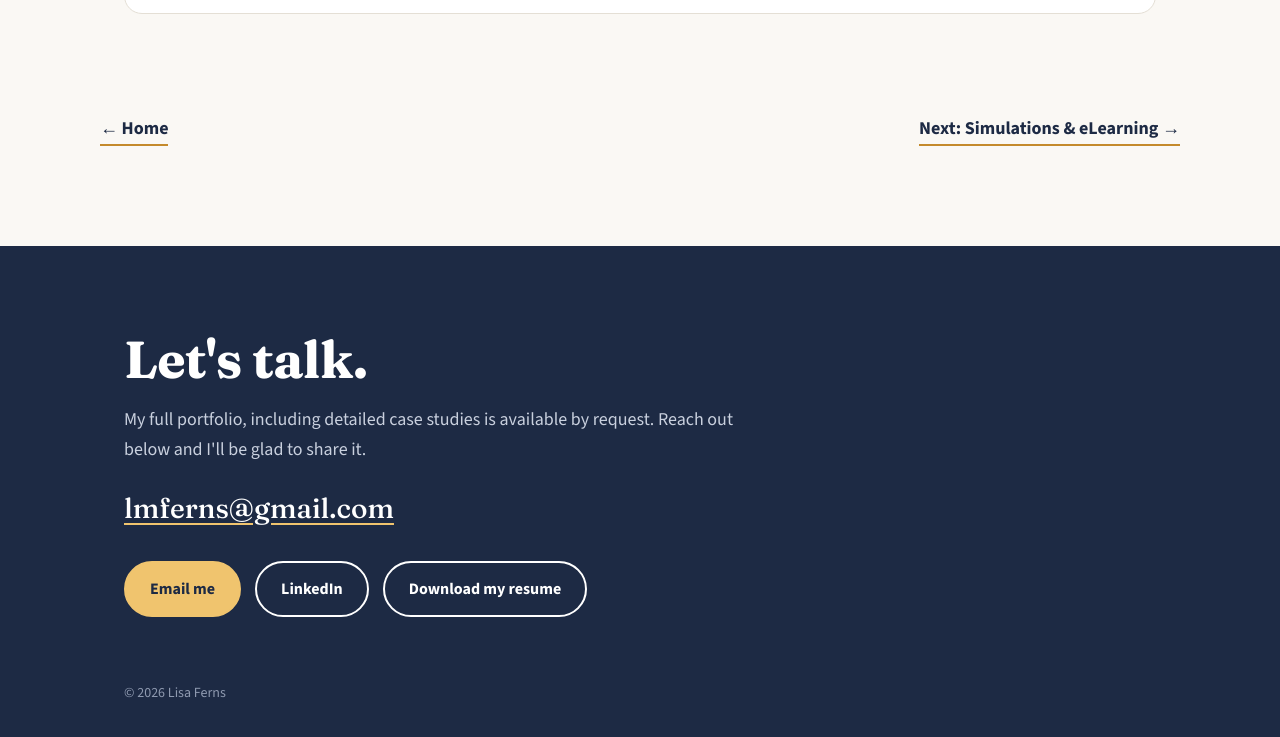
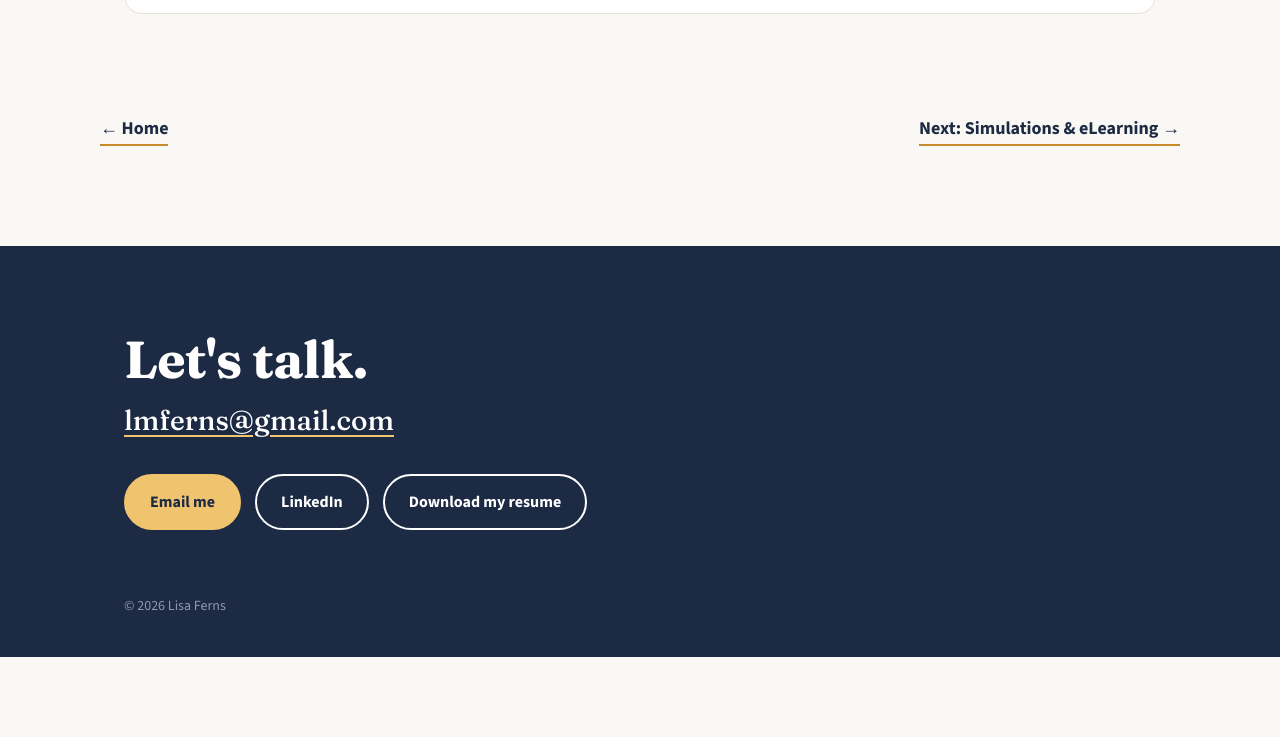
Before and after one commit to lmferns/lmferns.github.io, a plain HTML site: page ai.html in a window 1280 px wide. Shown: the part 5311-6048 px from the top of the page. After the commit the page ends 5968 px from the top, so only its background shows below. Drawn offline with nearby package versions, Linux system fonts and the light colour scheme.

Commit message:
Remove 'available by request' line from contact section
Co-Authored-By: Claude Opus 5.5 <noreply@anthropic.com>
Claude-Session: https://claude.ai/code/session_01UwCX3iWquNVnC4DC54pGDf

```diff
--- a/ai.html
+++ b/ai.html
@@ -64,7 +64,6 @@
 <div class="shift"><div><small>Before</small><b>Eight lessons of click-to-expand reading</b><br>Remember / Identify</div><div class="arrow">&rarr;</div><div class="after"><small>After</small><b>One continuous, branching scenario</b><br>Apply / Analyze</div></div></article></div></section><div class="wrap next"><a href="index.html">&larr; Home</a><a href="simulations.html">Next: Simulations &amp; eLearning &rarr;</a></div></main>
 <section id="contact"><div class="wrap">
 <h2>Let's talk.</h2>
-<p>My full portfolio, including detailed case studies is available by request. Reach out below and I'll be glad to share it.</p>
 <p class="email"><a href="mailto:lmferns@gmail.com">lmferns@gmail.com</a></p>
 <div class="btns">
 <a class="btn solid" href="mailto:lmferns@gmail.com">Email me</a>
```
Also changed, not shown: critical-decisions.html (+0 -1 lines), evaluation.html (+0 -1 lines), index.html (+0 -1 lines), media.html (+0 -1 lines), process.html (+0 -1 lines), simulations.html (+0 -1 lines).
